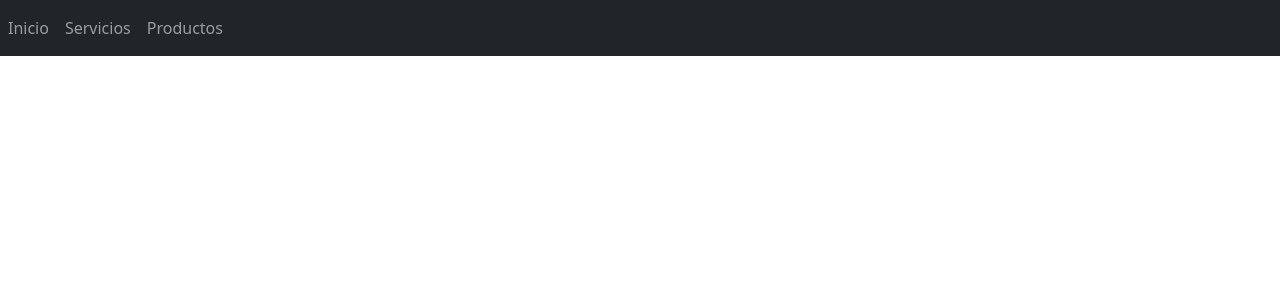
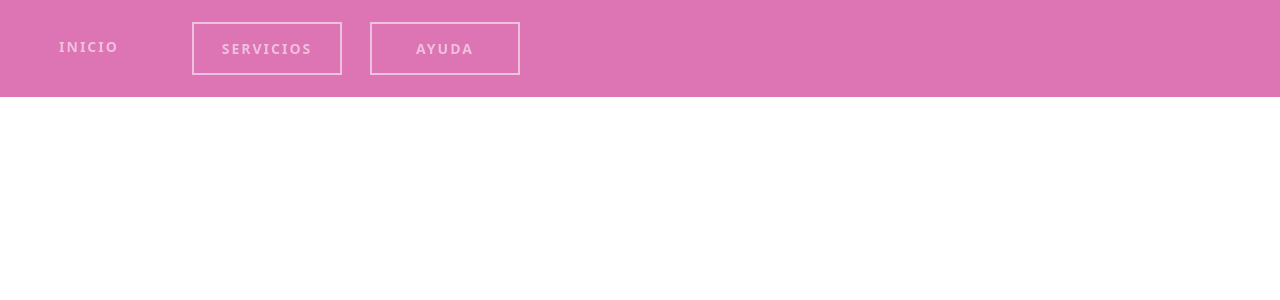
Before and after one commit to omar117/Proyecto-Estetica, an Angular app in the folder my-app/: page /home in a window 1280 px wide. Shown: the top 300 px of the page. Built offline with nearby package versions, Linux system fonts and the light colour scheme.

Commit message:
Cambios en el nav bar

```diff
--- a/my-app/src/app/navbar/navbar.component.css
+++ b/my-app/src/app/navbar/navbar.component.css
@@ -0,0 +1,82 @@
+.button--wayra {
+  overflow: hidden;
+  width: 245px;
+  -webkit-transition: border-color 0.3s, color 0.3s;
+  transition: border-color 0.3s, color 0.3s;
+  -webkit-transition-timing-function: cubic-bezier(0.2, 1, 0.3, 1);
+  transition-timing-function: cubic-bezier(0.2, 1, 0.3, 1);
+}
+.button--wayra::before {
+  content: "";
+  position: absolute;
+  top: 0;
+  left: 0;
+  width: 150%;
+  height: 100%;
+  background: #2b0529;
+  z-index: -1;
+  -webkit-transform: rotate3d(0, 0, 1, -45deg) translate3d(0, -3em, 0);
+  transform: rotate3d(0, 0, 1, -45deg) translate3d(0, -3em, 0);
+  -webkit-transform-origin: 0% 100%;
+  transform-origin: 0% 100%;
+  -webkit-transition: -webkit-transform 0.3s, opacity 0.3s,
+    background-color 0.3s;
+  transition: transform 0.3s, opacity 0.3s, background-color 0.3s;
+}
+.button--wayra:hover {
+  color: #fff;
+  border-color: #2b0529;
+}
+.button--wayra .button--inverted:hover {
+  color: #2b0529;
+  border-color: #fff;
+}
+.button--wayra:hover::before {
+  opacity: 1;
+  background-color: #2b0529;
+  -webkit-transform: rotate3d(0, 0, 1, 0deg);
+  transform: rotate3d(0, 0, 1, 0deg);
+  -webkit-transition-timing-function: cubic-bezier(0.2, 1, 0.3, 1);
+  transition-timing-function: cubic-bezier(0.2, 1, 0.3, 1);
+}
+.button--wayra .button--inverted:hover::before {
+  background-color: #fff;
+}
+.button {
+  float: left;
+  min-width: 100px;
+  max-width: 150px;
+  display: block;
+  margin: 1em;
+  padding: 1em 2em;
+  border: none;
+  background: none;
+  color: inherit;
+  vertical-align: middle;
+  position: sticky;
+  z-index: 1;
+  -webkit-backface-visibility: hidden;
+  -moz-osx-font-smoothing: grayscale;
+}
+.button:focus {
+  outline: none;
+}
+.button > span {
+  vertical-align: middle;
+}
+.button--text-thick {
+  font-weight: 600;
+}
+.button--size-s {
+  font-size: 14px;
+}
+.button--text-upper {
+  letter-spacing: 2px;
+  text-transform: uppercase;
+}
+.button--border-medium {
+  border: 2px solid;
+}
+.navbar{
+    background-color: #dd75b5;
+}
--- a/my-app/src/app/navbar/navbar.component.html
+++ b/my-app/src/app/navbar/navbar.component.html
@@ -1,21 +1,17 @@
-<nav class="navbar navbar-expand-md navbar-dark bg-dark">
-
-
+<nav class="navbar navbar-expand-md navbar-dark">
     <div class="collapse navbar-collapse" id="navbarSupportedContent">
       <ul class="navbar-nav mr-auto">
         <li class="nav-item" routerLinkActive="active">
-          <a class="nav-link" [routerLink]="['home']">Inicio</a>
+          <button class="nav-link button button--wayra button--text-upper button--size-s button--text-thick button--inverted" [routerLink]="['home']">Inicio</button>
         </li>
         <li class="nav-item" routerLinkActive="active">
-            <a class="nav-link" [routerLink]="['servicios']">Servicios</a>
+            <button class="nav-link button button--wayra button--border-medium button--text-upper button--size-s button--text-thick button--inverted" [routerLink]="['servicios']">Servicios</button>
           </li>
           <li class="nav-item" routerLinkActive="active">
-            <a class="nav-link" [routerLink]="['productos']">Productos</a>
+            <button class="nav-link button button--wayra button--border-medium button--text-upper button--size-s button--text-thick button--inverted" [routerLink]="['productos']">Ayuda</button>
           </li>
-
 
         <!--Termina-->
       </ul>
-
     </div>
   </nav>
--- a/my-app/src/styles.css
+++ b/my-app/src/styles.css
@@ -1 +1,2 @@
 /* You can add global styles to this file, and also import other style files */
+@import '~bootstrap/dist/css/bootstrap.min.css';
```
Also changed, not shown: my-app/src/app/servicios/servicios.component.html (line endings or trailing spaces), 2 other files (tests, documents, lock files or other folders).
